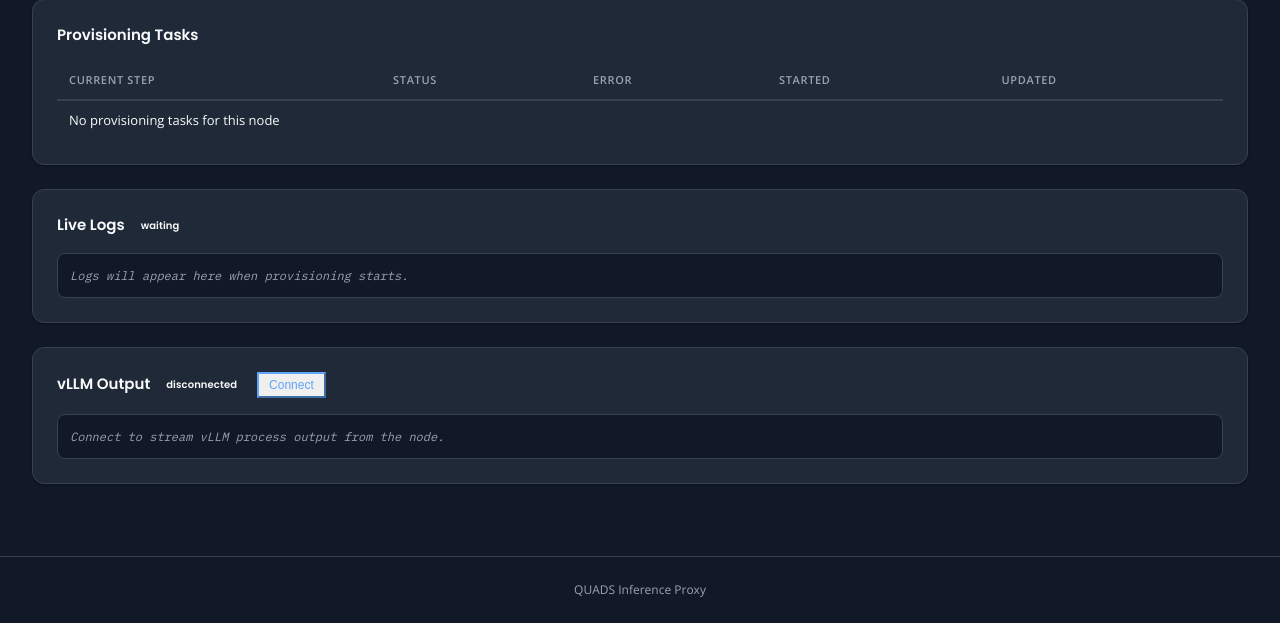
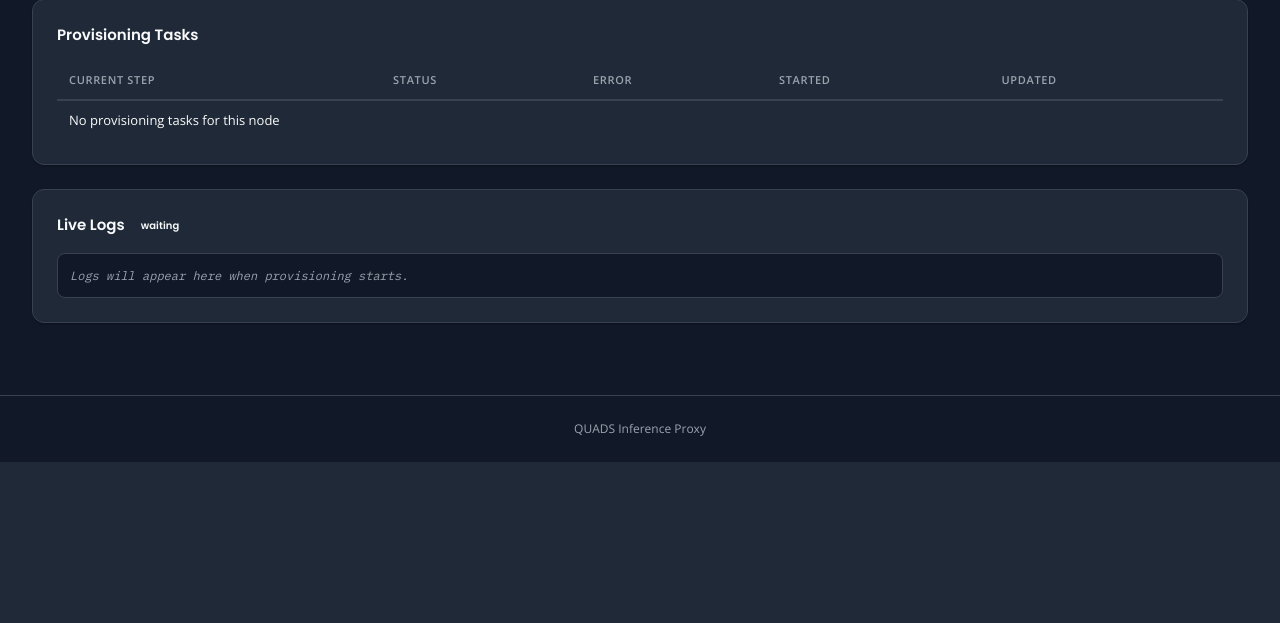
Before and after one commit to grafuls/qiip, a FastAPI app: page /dashboard/nodes/1 in a window 1280 px wide. Shown: the part 551-1174 px from the top of the page. After the commit the page ends 1013 px from the top, so only its background shows below. Run offline with FastAPI, Linux system fonts and the light colour scheme; data that the repository does not hold is empty; parts of the project's set-up code (start-up, migrations or seed data) failed here and were passed over.

Commit message:
feat(dashboard): unify provisioning and vLLM logs into a single auto-connecting panel

```diff
--- a/inference_proxy/static/js/node_detail.js
+++ b/inference_proxy/static/js/node_detail.js
@@ -65,6 +65,7 @@ async function handleAction(action, nodeId) {
       if (action === "setup" || action === "retry" || action === "teardown" || action === "cancel" || action === "force_teardown") {
         logReceivedAny = false; logStreamDone = false;
         if (logSource) { logSource.close(); logSource = null; }
+        disconnectVllmLogs();
       }
     } else {
       var data = await resp.json().catch(function () { return { detail: "HTTP " + resp.status }; });
@@ -184,6 +185,8 @@ async function refreshDetail() {
       tr.appendChild(tdAc);
 
       infoBody.appendChild(tr);
+
+      maybeConnectVllmLogs(node.state);
     }
 
     // ponytail: filter tasks by hostname — matching against node_id (which is the hostname)
@@ -229,15 +232,42 @@ async function refreshDetail() {
   }
 }
 
-// ponytail: SSE live log viewer — poll loop triggers connection when tasks exist
+// ponytail: unified SSE log viewer — provisioning logs, then vLLM output in the same pane
 var logSource = null;
+var vllmLogSource = null;
 var logReceivedAny = false;
 var logStreamDone = false;
+var vllmConnected = false;
+var lastNodeState = null;
+
+var VLLM_RUNNING_STATES = { healthy: 1, unhealthy: 1, draining: 1 };
+
+function appendLogLine(output, entry) {
+  var line = document.createElement("div");
+  line.className = "log-line";
+  if (entry.level) line.dataset.level = entry.level;
+  if (entry.stream) line.dataset.stream = entry.stream;
+
+  if (entry.ts) {
+    var ts = document.createElement("span");
+    ts.className = "log-ts";
+    ts.textContent = new Date(entry.ts).toLocaleTimeString();
+    line.appendChild(ts);
+  }
+
+  var msg = document.createElement("span");
+  msg.className = "log-msg";
+  msg.textContent = entry.msg;
+  line.appendChild(msg);
+
+  output.appendChild(line);
+  var nearBottom = output.scrollHeight - output.scrollTop - output.clientHeight < 60;
+  if (nearBottom) output.scrollTop = output.scrollHeight;
+}
 
 function connectLogStream() {
   if (logSource || logStreamDone) return;
 
-  var panel = document.getElementById("logs-panel");
   var output = document.getElementById("logs-output");
   var status = document.getElementById("logs-status");
 
@@ -254,27 +284,7 @@ function connectLogStream() {
 
   es.addEventListener("message", function (ev) {
     logReceivedAny = true;
-    try {
-      var entry = JSON.parse(ev.data);
-      var line = document.createElement("div");
-      line.className = "log-line";
-      if (entry.level) line.dataset.level = entry.level;
-      if (entry.stream) line.dataset.stream = entry.stream;
-
-      var ts = document.createElement("span");
-      ts.className = "log-ts";
-      ts.textContent = new Date(entry.ts).toLocaleTimeString();
-      line.appendChild(ts);
-
-      var msg = document.createElement("span");
-      msg.className = "log-msg";
-      msg.textContent = entry.msg;
-      line.appendChild(msg);
-
-      output.appendChild(line);
-      var nearBottom = output.scrollHeight - output.scrollTop - output.clientHeight < 60;
-      if (nearBottom) output.scrollTop = output.scrollHeight;
-    } catch (_) {}
+    try { appendLogLine(output, JSON.parse(ev.data)); } catch (_) {}
   });
 
   es.addEventListener("error", function () {
@@ -282,10 +292,14 @@ function connectLogStream() {
     logSource = null;
     if (logReceivedAny) {
       logStreamDone = true;
-      status.textContent = "ended";
-      status.className = "badge badge-complete";
+      // ponytail: don't show "ended" yet — vLLM logs may connect next
+      if (lastNodeState in VLLM_RUNNING_STATES) {
+        connectVllmLogs();
+      } else {
+        status.textContent = "ended";
+        status.className = "badge badge-complete";
+      }
     } else {
-      // ponytail: 404 or premature close — show placeholder, retry on next poll
       status.textContent = "waiting";
       status.className = "badge";
       output.innerHTML = '<span class="log-placeholder">Logs will appear here when provisioning starts.</span>';
@@ -293,67 +307,56 @@ function connectLogStream() {
   });
 }
 
-// ponytail: SSE vLLM log viewer — manual connect, stays open until disconnect or error
-var vllmLogSource = null;
+function connectVllmLogs() {
+  if (vllmLogSource) return;
 
-function connectVllmLogs() {
-  if (vllmLogSource) { vllmLogSource.close(); vllmLogSource = null; }
+  var output = document.getElementById("logs-output");
+  var status = document.getElementById("logs-status");
 
-  var output = document.getElementById("vllm-logs-output");
-  var status = document.getElementById("vllm-logs-status");
-  var btn = document.getElementById("vllm-logs-btn");
+  // ponytail: separator so user knows where provisioning ended and vLLM output begins
+  var sep = document.createElement("div");
+  sep.className = "log-line";
+  sep.dataset.level = "info";
+  var sepMsg = document.createElement("span");
+  sepMsg.className = "log-msg";
+  sepMsg.style.color = "var(--muted)";
+  sepMsg.textContent = "--- vLLM process output ---";
+  sep.appendChild(sepMsg);
+  output.appendChild(sep);
 
-  output.textContent = "";
-  status.textContent = "connecting";
+  status.textContent = "vllm streaming";
   status.className = "badge badge-in-progress";
-  btn.textContent = "Disconnect";
+  vllmConnected = true;
 
   var es = new EventSource("/admin/nodes/" + encodeURIComponent(NODE_ID) + "/vllm-logs");
   vllmLogSource = es;
 
-  es.addEventListener("open", function () {
-    status.textContent = "streaming";
-  });
-
   es.addEventListener("message", function (ev) {
-    try {
-      var entry = JSON.parse(ev.data);
-      var line = document.createElement("div");
-      line.className = "log-line";
-      if (entry.stream) line.dataset.stream = entry.stream;
-
-      var msg = document.createElement("span");
-      msg.className = "log-msg";
-      msg.textContent = entry.msg;
-      line.appendChild(msg);
-
-      output.appendChild(line);
-      var nearBottom = output.scrollHeight - output.scrollTop - output.clientHeight < 60;
-      if (nearBottom) output.scrollTop = output.scrollHeight;
-    } catch (_) {}
+    try { appendLogLine(output, JSON.parse(ev.data)); } catch (_) {}
   });
 
   es.addEventListener("error", function () {
     es.close();
     vllmLogSource = null;
-    status.textContent = "disconnected";
-    status.className = "badge";
-    btn.textContent = "Connect";
+    vllmConnected = false;
+    status.textContent = "ended";
+    status.className = "badge badge-complete";
   });
 }
 
 function disconnectVllmLogs() {
   if (vllmLogSource) { vllmLogSource.close(); vllmLogSource = null; }
-  var status = document.getElementById("vllm-logs-status");
-  var btn = document.getElementById("vllm-logs-btn");
-  status.textContent = "disconnected";
-  status.className = "badge";
-  btn.textContent = "Connect";
+  vllmConnected = false;
 }
 
-document.getElementById("vllm-logs-btn").addEventListener("click", function () {
-  if (vllmLogSource) disconnectVllmLogs(); else connectVllmLogs();
-});
+function maybeConnectVllmLogs(nodeState) {
+  lastNodeState = nodeState;
+  if (nodeState in VLLM_RUNNING_STATES && !vllmConnected && !logSource) {
+    connectVllmLogs();
+  } else if (!(nodeState in VLLM_RUNNING_STATES) && vllmConnected) {
+    disconnectVllmLogs();
+  }
+}
 
 // ponytail: on-demand fetch, not polled — each call triggers SSH+llmfit on remote host
 async function loadRecommendations() {
--- a/inference_proxy/templates/node_detail.html
+++ b/inference_proxy/templates/node_detail.html
@@ -94,15 +94,6 @@
                 </h2>
                 <div id="logs-output" class="log-viewer"><span class="log-placeholder">Logs will appear here when provisioning starts.</span></div>
             </section>
-
-            <section class="card" id="vllm-logs-panel">
-                <h2 class="card-title">
-                    vLLM Output
-                    <span id="vllm-logs-status" class="badge" style="margin-left:0.5rem;font-size:0.625rem">disconnected</span>
-                    <button type="button" class="btn-setup" id="vllm-logs-btn" style="margin-left:0.75rem;font-size:0.75rem;padding:0.25rem 0.625rem">Connect</button>
-                </h2>
-                <div id="vllm-logs-output" class="log-viewer"><span class="log-placeholder">Connect to stream vLLM process output from the node.</span></div>
-            </section>
         </main>
     </div>
 
```
